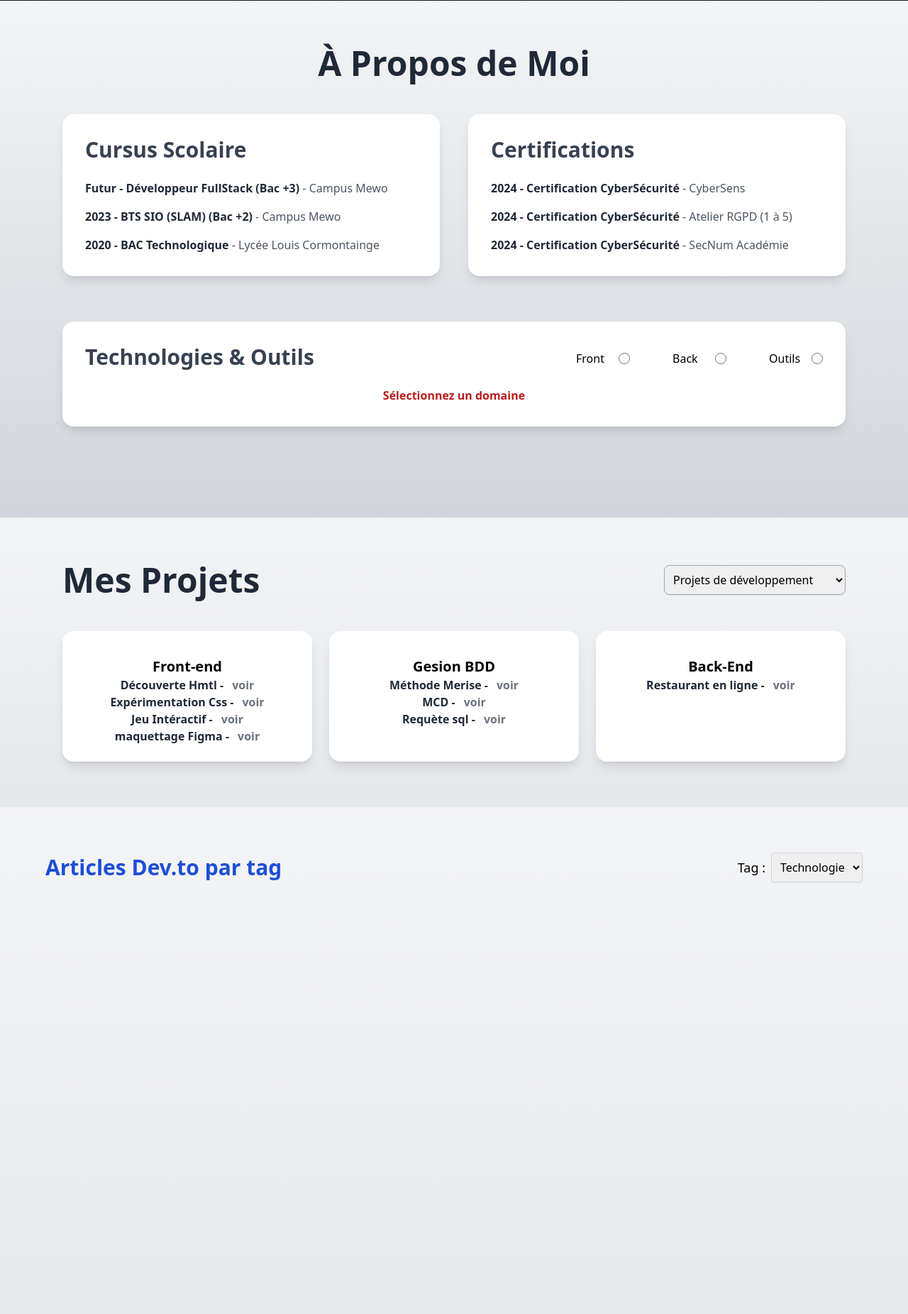
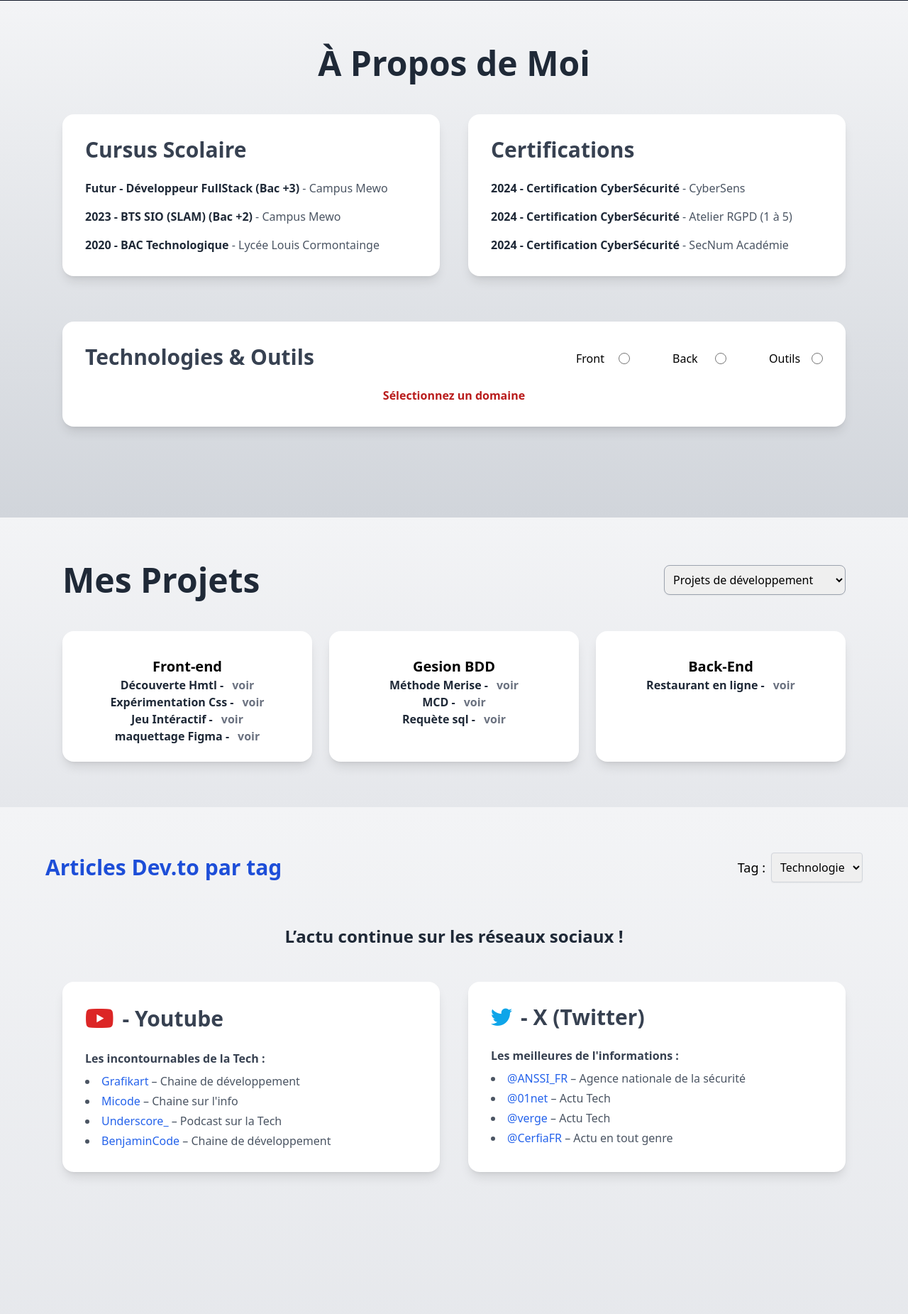
Before and after one commit to Julioo57/Portfolio-examen, a PHP site: page / in a window 1280 px wide. Shown: the part 891-2742 px from the top of the page at 71% size. Run offline with PHP 8.4, Linux system fonts and the light colour scheme; some libraries are stand-ins or nearby versions.

Commit message:
add actu feature

```diff
--- a/index.php
+++ b/index.php
@@ -127,10 +127,6 @@
                             </svg>
                         </a>
                     </div>
-                </div>
-                <!-- Colonne d'image de l'utilisateur -->
-                <div>
-                    <img src="assets/img/moi.jpg" alt="moi" class="md:size-96 size-72 rounded-full " />
                 </div>
             </div>
         </div>
@@ -307,6 +303,76 @@
             <!-- Les articles seront injectés ici dynamiquement -->
         </div>
     </div>
+
+<div class="max-w-6xl mx-auto px-6 pt-5">
+    <h2 class="text-2xl font-bold text-gray-800 text-center mb-12">L’actu continue sur les réseaux sociaux !</h2>
+
+    <!-- Conteneur à trois colonnes -->
+    <div class="grid grid-cols-1 md:grid-cols-2 gap-10">
+            <!-- YOUTUBE -->
+            <div class="bg-white p-8 rounded-2xl shadow-lg">
+        <h3 class="text-3xl font-bold text-gray-700 mb-6 flex items-center gap-3">
+            <i class="fab fa-youtube text-red-600 text-4xl"></i>
+            - Youtube
+        </h3>
+        <div>
+            <p class="text-gray-700 font-semibold mb-2">Les incontournables de la Tech :</p>
+            <ul class="list-disc list-inside text-gray-600 space-y-1">
+                <li><a href="https://www.youtube.com/@Grafikart" target="_blank" class="text-blue-600 hover:underline">Grafikart</a> – Chaine de développement</li>
+                <li><a href="https://www.youtube.com/@Micode" target="_blank" class="text-blue-600 hover:underline">Micode</a> – Chaine sur l'info</li>
+                <li><a href="https://www.youtube.com/@Underscore_" target="_blank" class="text-blue-600 hover:underline">Underscore_</a> – Podcast sur la Tech</li>
+                <li><a href="https://www.youtube.com/@BenjaminCode" target="_blank" class="text-blue-600 hover:underline">BenjaminCode</a> – Chaine de développement</li>
+            </ul>
+        </div>
+    </div>
+
+        <!-- TWITTER -->
+       <div class="bg-white p-8 rounded-2xl shadow-lg">
+            <h3 class="text-3xl font-bold text-gray-700 mb-6 flex items-center gap-3">
+                <i class="fab fa-twitter text-sky-500 text-3xl"></i>
+            - X (Twitter)
+            </h3>
+            <div>
+                <p class="text-gray-700 font-semibold mb-2">Les meilleures de l'informations :</p>
+                <ul class="list-disc list-inside text-gray-600 space-y-1">
+                    <li><a href="https://x.com/ANSSI_FR" target="_blank" class="text-blue-600 hover:underline">@ANSSI_FR</a> – Agence nationale de la sécurité</li>
+                    <li><a href="https://x.com/01net" target="_blank" class="text-blue-600 hover:underline">@01net</a> – Actu Tech </li>
+                    <li><a href="https://x.com/verge" target="_blank" class="text-blue-600 hover:underline">@verge</a> – Actu Tech</li>
+                    <li><a href="https://x.com/CerfiaFR" target="_blank" class="text-blue-600 hover:underline">@CerfiaFR</a> – Actu en tout genre</li>
+                </ul>
+            </div>
+        </div>
+    </div>
+</div>
+
+
+
+
+
+
+
+
+
+
+
+
+
+
+
+
+
+
+
+
+
+
+
+
+
+
+
+
+
 </section>
 <!-- Section de contact -->
 <section class="bg-blue-50 dark:bg-slate-800" id="contact">
```
